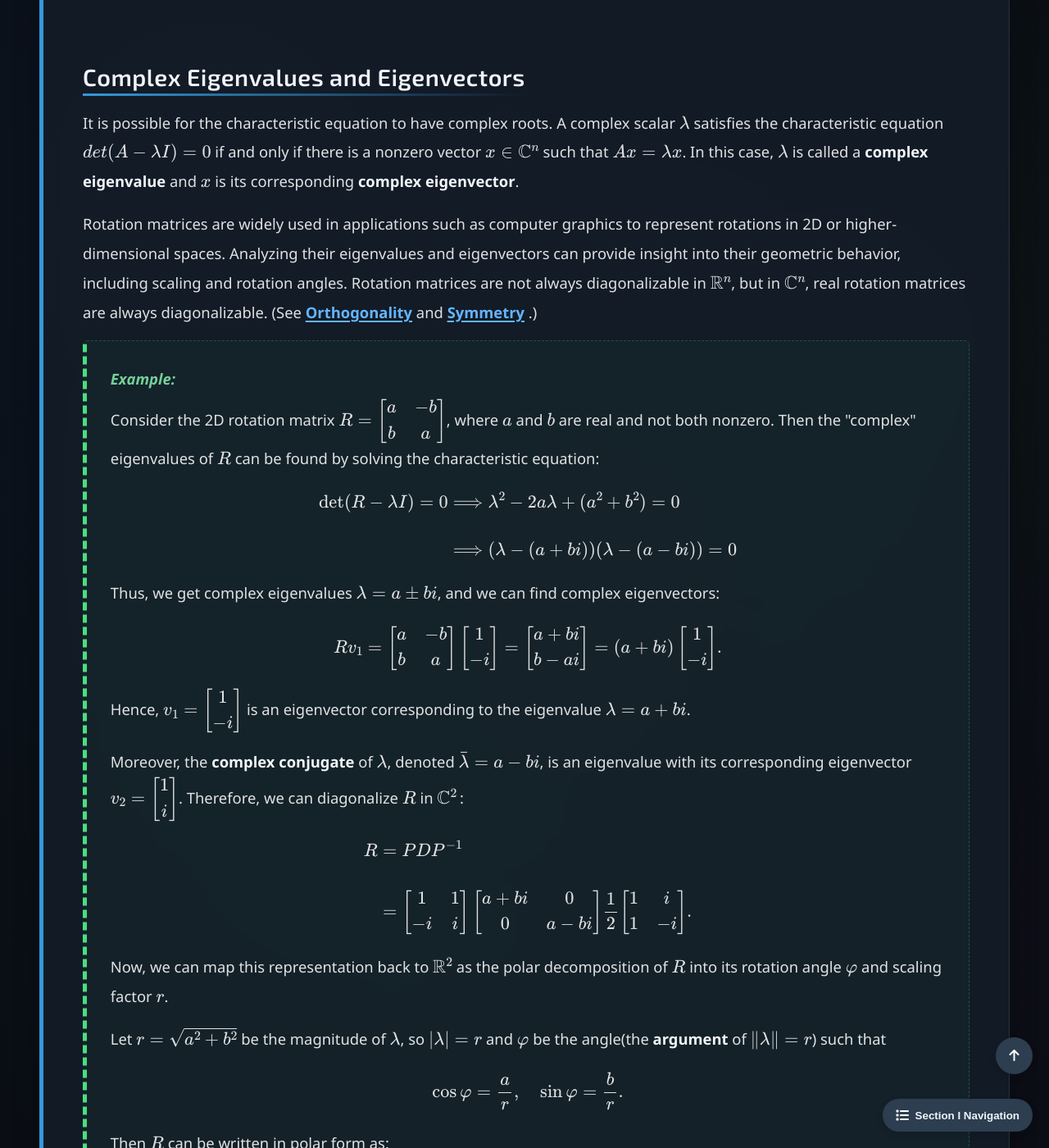
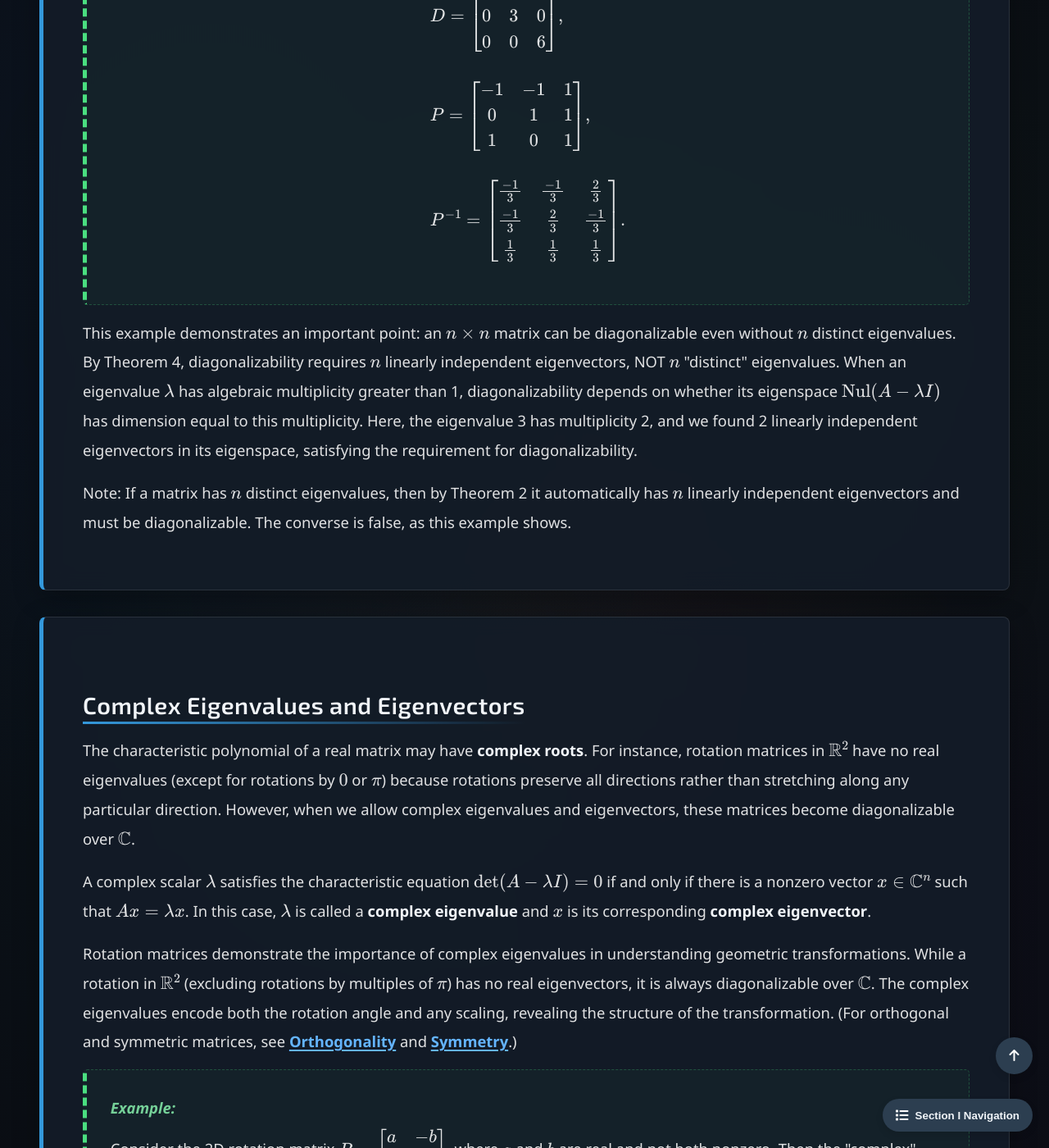
Before and after one commit to Yusukey01/yusukey01.github.io, a Jekyll site: the page built from Mathematics/Linear_algebra/eigenvectors.html, in a window 1280 px wide and 1400 px high, scrolled down 8812 px. Shown: the whole window at 82% size. Built offline with Jekyll 4.4.1, drawn with Linux system fonts in a browser that asks for light colours; some of the changed text lies outside the part shown.

Commit message:
revised explanations

```diff
--- a/Mathematics/Linear_algebra/eigenvectors.html
+++ b/Mathematics/Linear_algebra/eigenvectors.html
@@ -28,6 +28,14 @@ uses_python: false
 
             <section id="eigen" class="section-content">
                 <h2>Eigenvectors and Eigenvalues</h2>
+
+                 <p>
+                    Eigenvectors reveal directions in which a linear transformation acts by pure scaling. When \(Ax = \lambda x\),
+                    the transformation \(x \to Ax\) stretches or shrinks \(x\) by the factor \(\lambda\) without changing its
+                    direction (or reversing it if \(\lambda < 0\)). This geometric interpretation makes eigenvalues and eigenvectors
+                    fundamental to understanding matrix behavior, with applications ranging from stability analysis of dynamical systems
+                    to dimensionality reduction in data science.
+                </p>
 
                 <div class="theorem">
                     <span class="theorem-title">Definition: Eigenvectors & Eigenvalues</span>
@@ -146,11 +154,19 @@ uses_python: false
                 <h2>Characteristic Equations</h2>
 
                 <p>
+                    While Theorem 2 tells us that eigenvectors corresponding to distinct eigenvalues are linearly independent,
+                    we still need a systematic method to find eigenvalues in the first place. The characteristic equation
+                    provides this method by reformulating the eigenvalue problem as a polynomial equation.
+                </p>
+
+                 <p>
                     A scalar \(\lambda\) is an eigenvalue of an \(n \times n\) matrix \(A\) if and only if \(\lambda\) satisfies
                     the <strong>characteristic equation</strong>
                     \[
-                    det (A - \lambda I) = 0.
+                    \det (A - \lambda I) = 0.
                     \]
+                    This follows from equation (2): \((A - \lambda I)x = 0\) has a nontrivial solution if and only if
+                    \(A - \lambda I\) is singular, which occurs precisely when its determinant is zero.
                 </p>
 
                 <div class="proof">
@@ -190,7 +206,9 @@ uses_python: false
                 </p>
 
                 <p>
-                    Next, we introduce the concept of <strong>similarity</strong> of matrices.
+                    To understand when matrices share eigenvalue properties, we need the concept of <strong>similarity</strong>.
+                    Similar matrices represent the same linear transformation expressed in different coordinate systems,
+                    which explains why they must have identical eigenvalues.
                 </p>
 
                 <div class="theorem">
@@ -241,6 +259,14 @@ uses_python: false
             <section id="diag" class="section-content">
 
                 <h2>Diagonalization</h2>
+
+                <p>
+                    Similarity becomes especially powerful when we can find a matrix \(P\) that transforms \(A\) into a
+                    diagonal matrix \(D\). Diagonal matrices are computationally simple. Its powers, exponentials, and other
+                    functions become trivial to compute. The diagonalization \(A = PDP^{-1}\) allows us to transfer these
+                    computational advantages back to \(A\), since \(A^k = PD^kP^{-1}\) and computing \(D^k\) only requires
+                    raising each diagonal entry to the \(k\)-th power.
+                </p>
 
                  <div class="theorem">
                     <span class="theorem-title">Definition: diagonalizable Matrix</span>
@@ -354,27 +380,45 @@ uses_python: false
                 </div>
 
                 <p>
-                    As you can see, it is <strong>"not necessary"</strong> that an \(n \times n\) matrix has \(n\) "distinct" eigenvalues
-                    in order to be diagonalizable (Note: if the matrix has \(n\) distinct eigenvalues, the matrix must be diagonalizable.)
+                    This example demonstrates an important point: an \(n \times n\) matrix can be diagonalizable even without
+                    \(n\) distinct eigenvalues. By Theorem 4, diagonalizability requires \(n\) linearly independent eigenvectors,
+                    NOT \(n\) "distinct" eigenvalues. When an eigenvalue \(\lambda\) has algebraic multiplicity greater than 1,
+                    diagonalizability depends on whether its eigenspace \(\text{Nul}(A - \lambda I)\) has dimension equal to
+                    this multiplicity. Here, the eigenvalue 3 has multiplicity 2, and we found 2 linearly independent eigenvectors
+                    in its eigenspace, satisfying the requirement for diagonalizability.
+                </p>
+
+                <p>
+                    Note: If a matrix has \(n\) distinct eigenvalues, then by Theorem 2 it automatically has \(n\) linearly
+                    independent eigenvectors and must be diagonalizable. The converse is false, as this example shows.
                 </p>
 
             </section>
 
             <section id="c_eigen" class="section-content">
                 <h2>Complex Eigenvalues and Eigenvectors</h2>
-                <p>
-                    It is possible for the characteristic equation to have complex roots. A complex scalar
-                    \(\lambda\) satisfies the characteristic equation \(det(A -\lambda I) = 0\) if and only if there is a nonzero vector
-                    \(x \in \mathbb{C}^n\) such that \(Ax = \lambda x\). In this case, \(\lambda\) is called a <strong>complex eigenvalue</strong>
-                    and \(x\) is its corresponding <strong>complex eigenvector</strong>.
+
+                  <p>
+                    The characteristic polynomial of a real matrix may have <strong>complex roots</strong>. For instance,
+                    rotation matrices in \(\mathbb{R}^2\) have no real eigenvalues (except for rotations by \(0\) or \(\pi\))
+                    because rotations preserve all directions rather than stretching along any particular direction.
+                    However, when we allow complex eigenvalues and eigenvectors, these matrices become diagonalizable over
+                    \(\mathbb{C}\).
                 </p>
 
                 <p>
-                    Rotation matrices are widely used in applications such as computer graphics to represent rotations in 2D or
-                    higher-dimensional spaces. Analyzing their eigenvalues and eigenvectors can provide insight into their geometric
-                    behavior, including scaling and rotation angles. Rotation matrices are not always diagonalizable in \(\mathbb{R}^n\),
-                    but in \(\mathbb{C}^n\), real rotation matrices are always diagonalizable.
-                    (See <a href="orthogonality.html"><strong>Orthogonality</strong></a> and <a href="symmetry.html"><strong>Symmetry</strong></a> .)
+                    A complex scalar \(\lambda\) satisfies the characteristic equation \(\det(A -\lambda I) = 0\) if and only
+                    if there is a nonzero vector \(x \in \mathbb{C}^n\) such that \(Ax = \lambda x\). In this case, \(\lambda\)
+                    is called a <strong>complex eigenvalue</strong> and \(x\) is its corresponding <strong>complex eigenvector</strong>.
+                </p>
+
+                 <p>
+                    Rotation matrices demonstrate the importance of complex eigenvalues in understanding geometric transformations.
+                    While a rotation in \(\mathbb{R}^2\) (excluding rotations by multiples of \(\pi\)) has no real eigenvectors,
+                    it is always diagonalizable over \(\mathbb{C}\). The complex eigenvalues encode both the rotation angle and
+                    any scaling, revealing the structure of the transformation.
+                    (For orthogonal and symmetric matrices, see <a href="orthogonality.html"><strong>Orthogonality</strong></a>
+                    and <a href="symmetry.html"><strong>Symmetry</strong></a>.)
                 </p>
 
                 <div class="proof">
```
